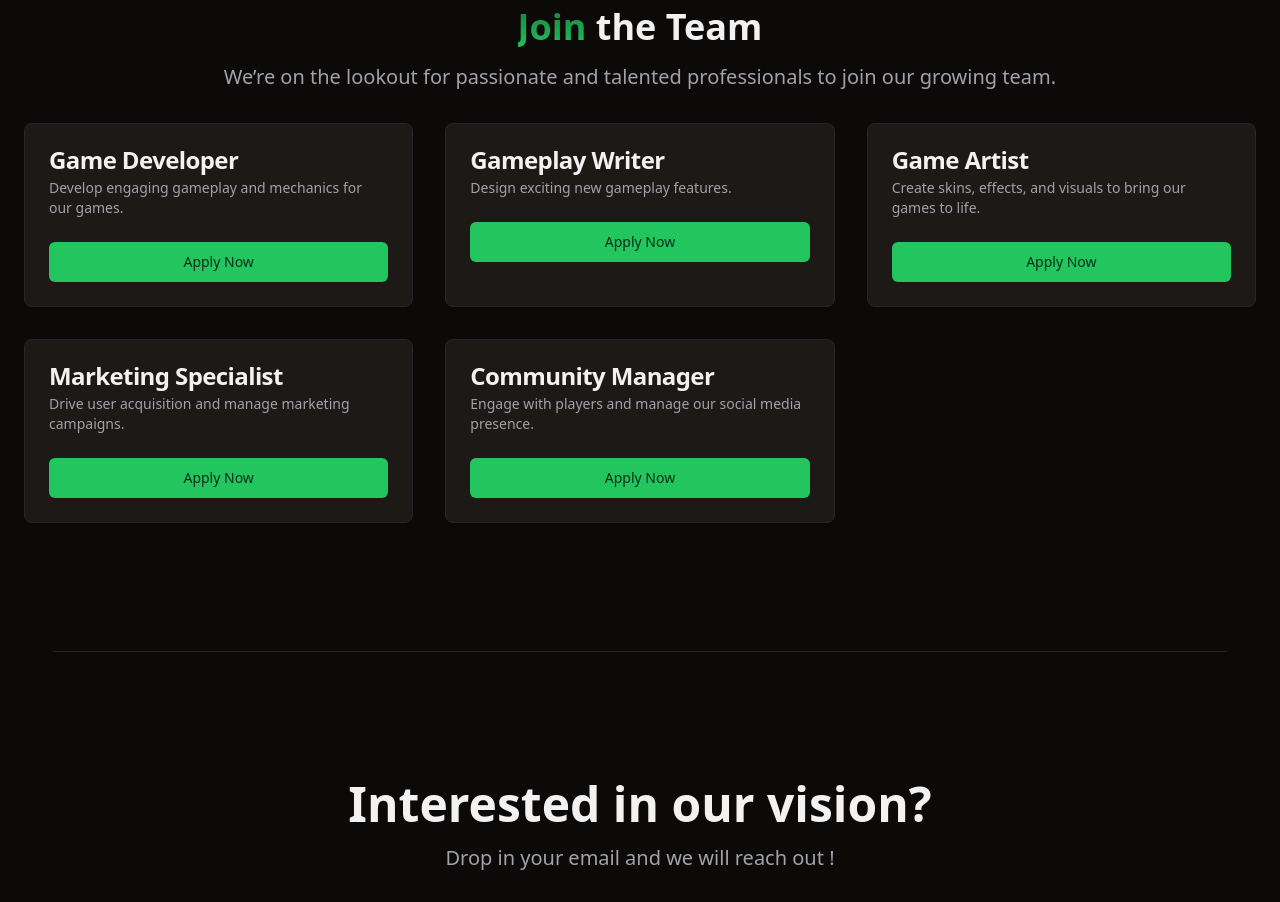
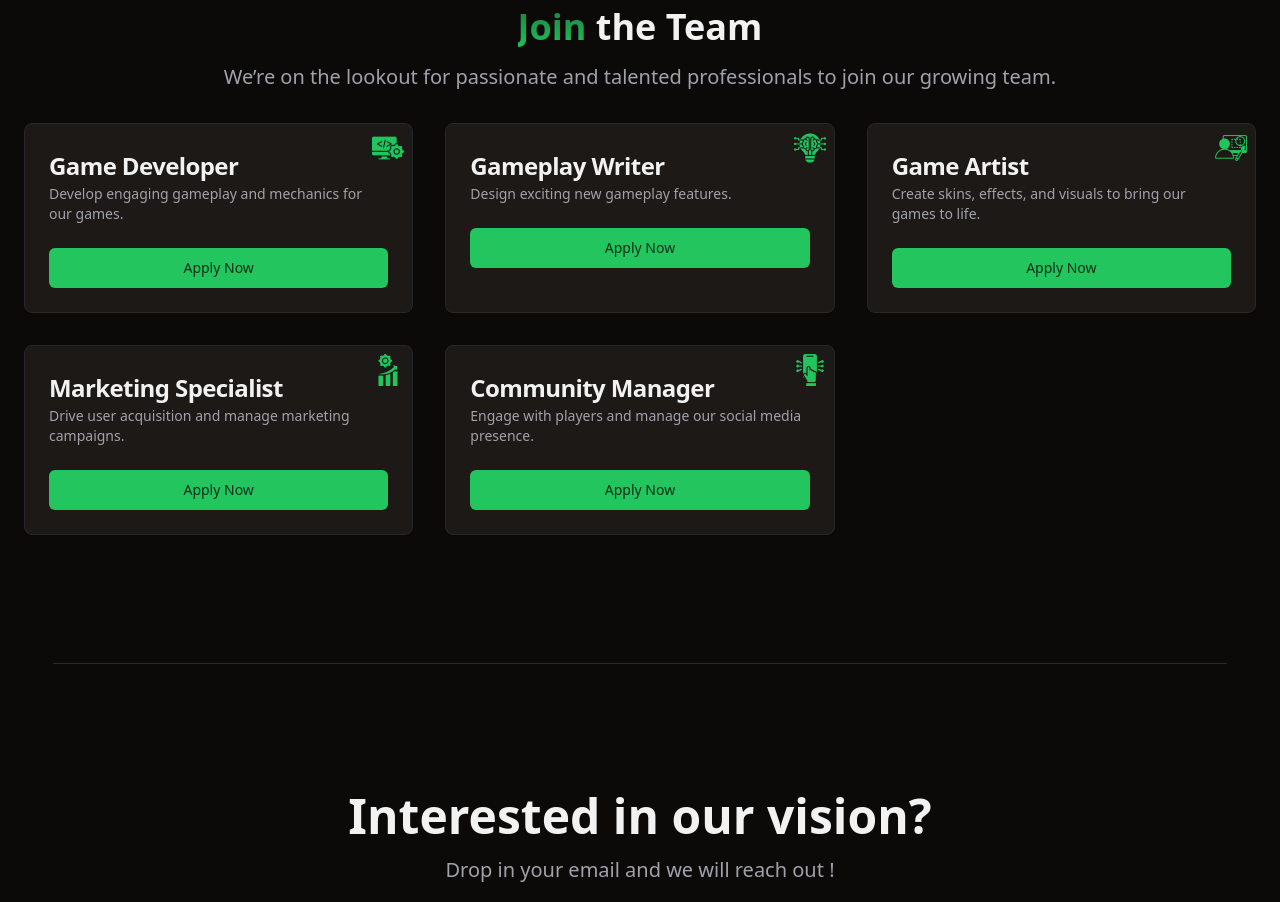
Before and after one commit to utkarshtrivedimdz/geofast-landing-page, a React (Vite) app: page / in a window 1280 px wide. Shown: the part 4300-5202 px from the top of the page. Built offline with nearby package versions, Linux system fonts and the light colour scheme.

Commit message:
Update Pricing.tsx

```diff
--- a/src/components/Pricing.tsx
+++ b/src/components/Pricing.tsx
@@ -7,6 +7,13 @@ import {
   CardHeader,
   CardTitle,
 } from "@/components/ui/card";
+
+// Importing role-specific icons
+import developerIcon from "../assets/developer.webp";
+import gameplayIcon from "../assets/gameplay.webp";
+import artistIcon from "../assets/artist.webp";
+import marketingIcon from "../assets/marketing.webp";
+import communityIcon from "../assets/community.webp";
 
 enum PopularPlanType {
   NO = 0,
@@ -18,6 +25,7 @@ interface PricingProps {
   popular: PopularPlanType;
   description: string;
   buttonText: string;
+  icon: string; // New property for role-specific icon
 }
 
 const pricingList: PricingProps[] = [
@@ -26,30 +34,35 @@ const pricingList: PricingProps[] = [
     popular: PopularPlanType.NO,
     description: "Develop engaging gameplay and mechanics for our games.",
     buttonText: "Apply Now",
+    icon: developerIcon, // Icon for Game Developer
   },
   {
     title: "Gameplay Writer",
     popular: PopularPlanType.NO,
     description: "Design exciting new gameplay features.",
     buttonText: "Apply Now",
+    icon: gameplayIcon, // Icon for Gameplay Writer
   },
   {
     title: "Game Artist",
     popular: PopularPlanType.NO,
     description: "Create skins, effects, and visuals to bring our games to life.",
     buttonText: "Apply Now",
+    icon: artistIcon, // Icon for Game Artist
   },
   {
     title: "Marketing Specialist",
     popular: PopularPlanType.NO,
     description: "Drive user acquisition and manage marketing campaigns.",
     buttonText: "Apply Now",
+    icon: marketingIcon, // Icon for Marketing Specialist
   },
   {
     title: "Community Manager",
     popular: PopularPlanType.NO,
     description: "Engage with players and manage our social media presence.",
     buttonText: "Apply Now",
+    icon: communityIcon, // Icon for Community Manager
   },
 ];
 
@@ -76,7 +89,13 @@ export const Pricing = () => {
                 : ""
             }
           >
-            <CardHeader>
+            <CardHeader className="relative">
+              {/* Add the icon in the top-right corner */}
+              <img
+                src={pricing.icon}
+                alt={`${pricing.title} icon`}
+                className="absolute top-2 right-2 h-8 w-8"
+              />
               <CardTitle className="flex item-center justify-between">
                 {pricing.title}
                 {pricing.popular === PopularPlanType.YES ? (
```
